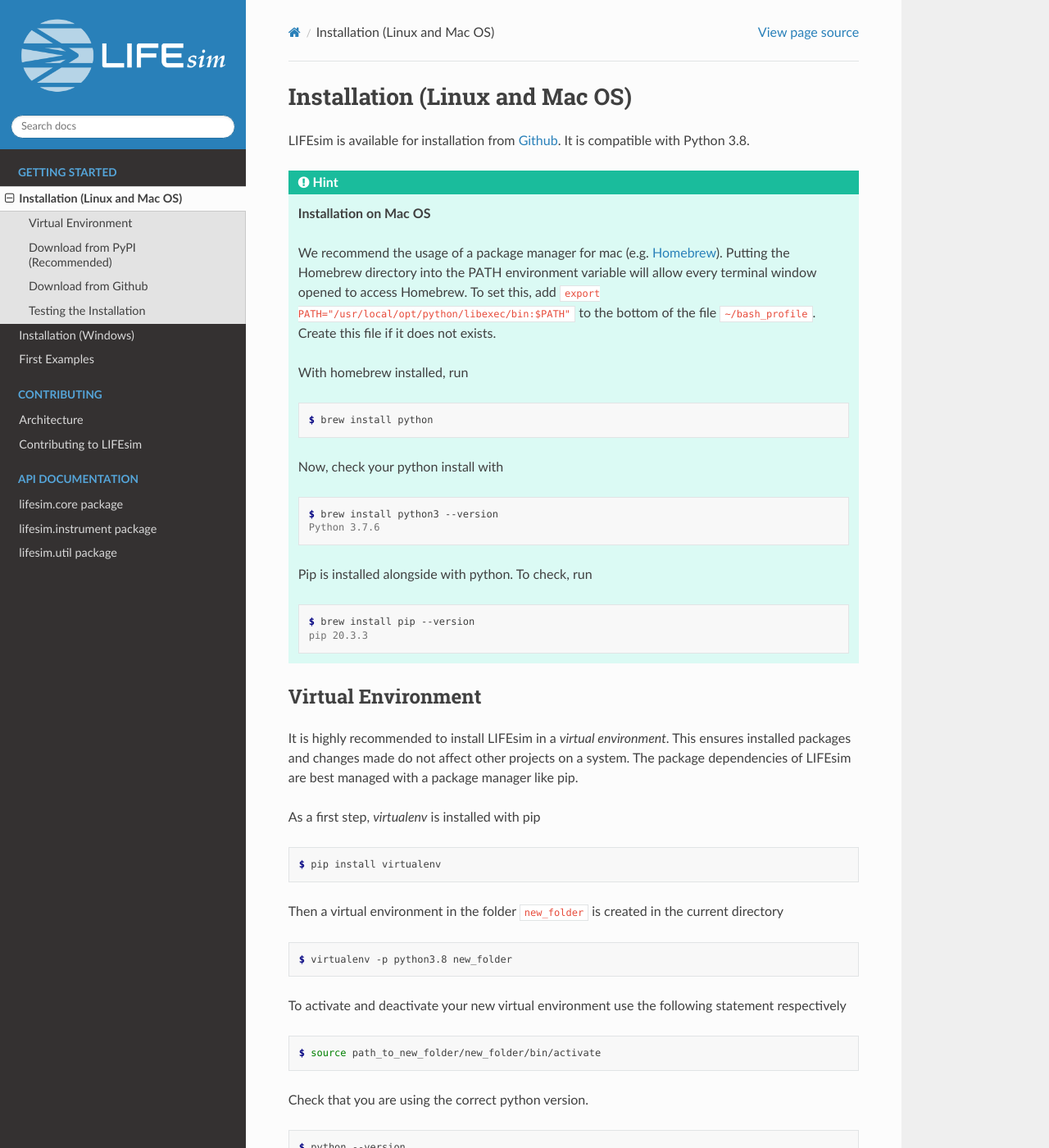
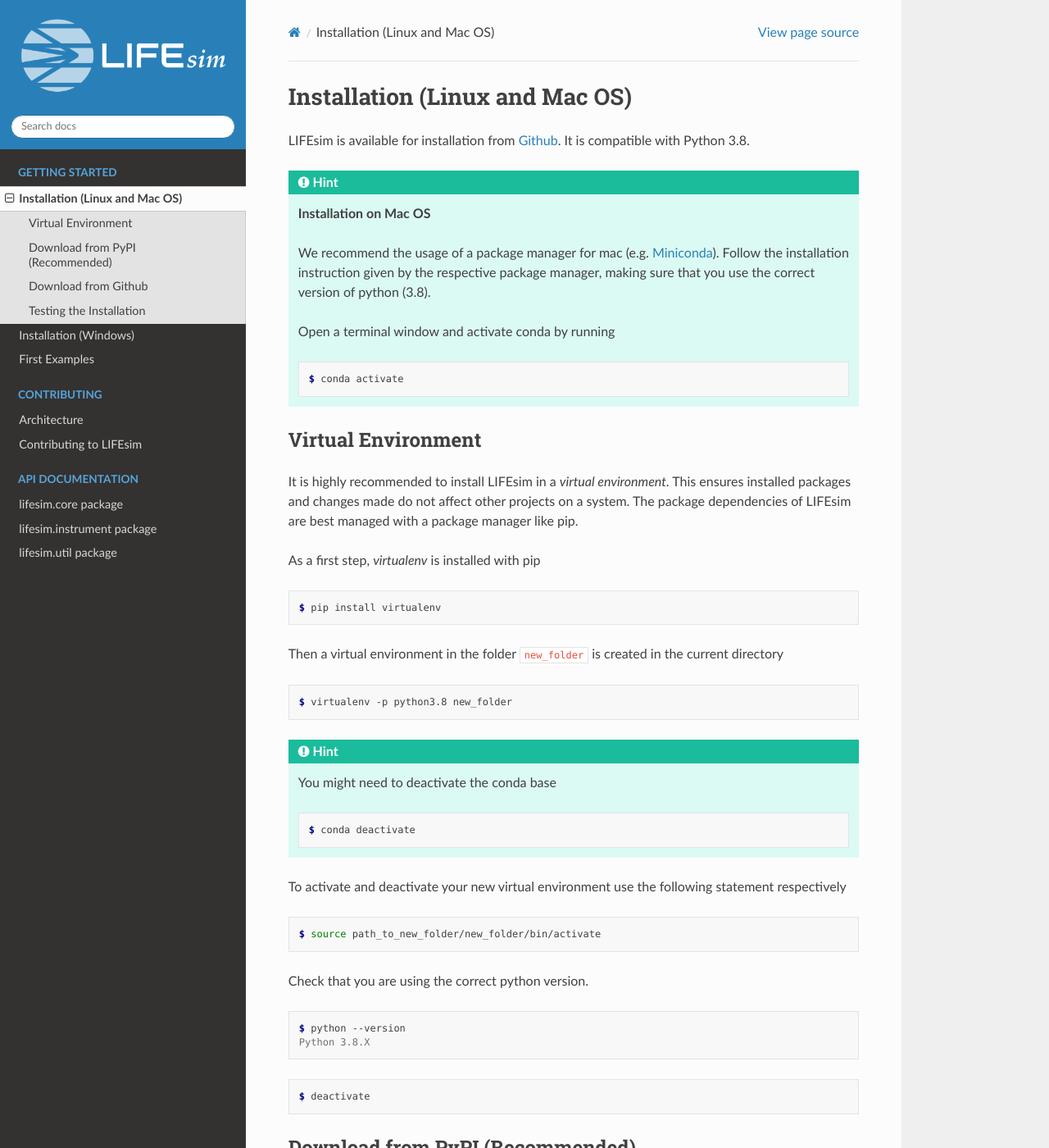
Before and after one commit to fdannert/LIFEsim, a Sphinx documentation site: the page built from docs/installation.rst, in a window 1280 px wide and 1400 px high. Shown: the whole window at 82% size. Built offline with Sphinx 7.4.7 and the Read the Docs theme 2.0.0, drawn with Linux system fonts in a browser that asks for light colours.

Commit message:
installation for MacOS, updates to example doc an release version 2.9

```diff
--- a/docs/installation.rst
+++ b/docs/installation.rst
@@ -5,31 +5,15 @@ LIFEsim is available for installation from |github|. It is compatible with Pytho
 
 .. Hint:: **Installation on Mac OS**
 
-   We recommend the usage of a package manager for mac (e.g. |Homebrew|).
-   Putting the Homebrew directory into the PATH environment variable will allow every terminal
-   window opened to access Homebrew. To set this, add
-   ``export PATH="/usr/local/opt/python/libexec/bin:$PATH"`` to the bottom of the file
-   ``~/bash_profile``. Create this file if it does not exists.
+   We recommend the usage of a package manager for mac (e.g. |Conda|). Follow the installation
+   instruction given by the respective package manager, making sure that you use the correct
+   version of python (3.8).
 
-   With homebrew installed, run
+   Open a terminal window and activate conda by running
 
    .. code-block:: console
 
-      $ brew install python
-
-   Now, check your python install with
-
-   .. code-block:: console
-
-      $ brew install python3 --version
-      Python 3.7.6
-
-   Pip is installed alongside with python. To check, run
-
-   .. code-block:: console
-
-      $ brew install pip --version
-      pip 20.3.3
+      $ conda activate
 
 Virtual Environment
 -------------------
@@ -49,6 +33,12 @@ Then a virtual environment in the folder ``new_folder`` is created in the curren
 .. code-block:: console
 
    $ virtualenv -p python3.8 new_folder
+
+.. Hint:: You might need to deactivate the conda base
+
+   .. code-block:: console
+
+      $ conda deactivate
 
 To activate and deactivate your new virtual environment use the following statement respectively
 
@@ -77,13 +67,12 @@ the pip command.
 
    $ pip install lifesim
 
-.. Important::
-   LIFEsim need a modified version of the package |SpectRes| to run. It can also be installed using
-   pip. Run
+LIFEsim need a modified version of the package |SpectRes| to run. It can also be installed using
+pip. Run
 
-   .. code-block:: console
+.. code-block:: console
 
-      $ pip install git+https://github.com/fdannert/SpectRes.git
+   $ pip install git+https://github.com/fdannert/SpectRes.git
 
 Download from Github
 --------------------
@@ -186,3 +175,7 @@ This should return the speed of light in [m s
 .. |Homebrew| raw:: html
 
    <a href="https://brew.sh" target="_blank">Homebrew</a>
+
+.. |Conda| raw:: html
+
+   <a href="https://conda.io/projects/conda/en/latest/user-guide/install/index.html" target="_blank">Miniconda</a>
```
Also changed, not shown: docs/example.rst (+15 -3 lines), docs/windows.rst (+36 -1 lines), setup.py (+9 -2 lines), 1 other file.
